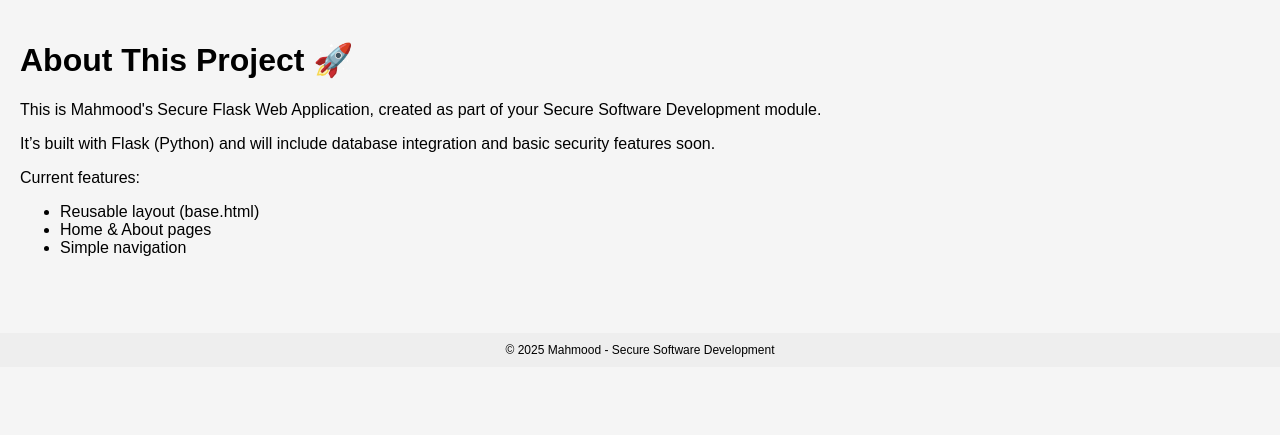
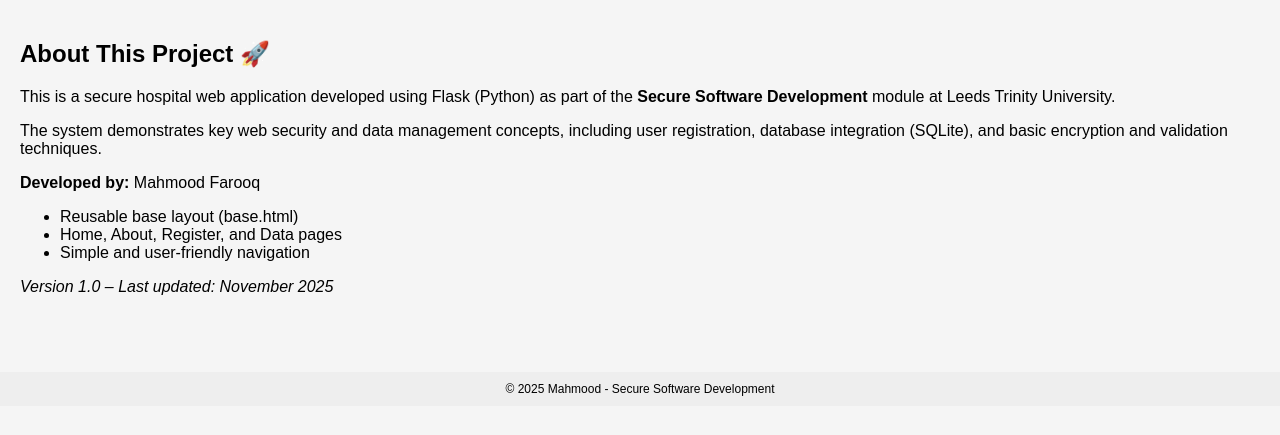
Before and after one commit to CS-LTU/com7033-assignment-mahmoodfarooq85, a Flask app: page /about in a window 1280 px wide. Shown: the part 106-541 px from the top of the page. Run offline with Flask 3, Linux system fonts and the light colour scheme.

Commit message:
Updated about page with professional project description

```diff
--- a/templates/about.html
+++ b/templates/about.html
@@ -1,13 +1,23 @@
 {% extends "base.html" %}
+{% block content %}
+<h2>About This Project 🚀</h2>
+<p>
+This is a secure hospital web application developed using Flask (Python) as part of the
+<b>Secure Software Development</b> module at Leeds Trinity University.
+</p>
 
-{% block content %}
-    <h1>About This Project 🚀</h1>
-    <p>This is Mahmood's Secure Flask Web Application, created as part of your Secure Software Development module.</p>
-    <p>It’s built with Flask (Python) and will include database integration and basic security features soon.</p>
-    <p>Current features:</p>
-    <ul>
-        <li>Reusable layout (base.html)</li>
-        <li>Home & About pages</li>
-        <li>Simple navigation</li>
-    </ul>
+<p>
+The system demonstrates key web security and data management concepts, including
+user registration, database integration (SQLite), and basic encryption and validation techniques.
+</p>
+
+<p><b>Developed by:</b> Mahmood Farooq</p>
+
+<ul>
+  <li>Reusable base layout (base.html)</li>
+  <li>Home, About, Register, and Data pages</li>
+  <li>Simple and user-friendly navigation</li>
+</ul>
+
+<p><i>Version 1.0 – Last updated: November 2025</i></p>
 {% endblock %}
```
Also changed, not shown: users.db.
